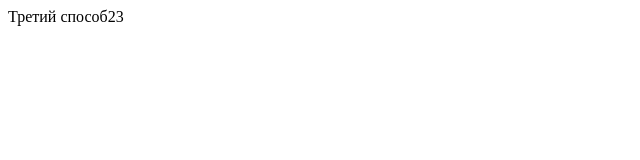
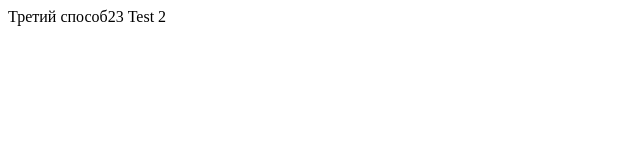
Before and after one commit to dimbayyyy/method3, a plain HTML site: page index.html in a window 1280 px wide. Shown: the full height of the page, 0-640 px from the left. Drawn offline with Linux system fonts and the light colour scheme.

Commit message:
Commit 2

```diff
--- a/index.html
+++ b/index.html
@@ -7,5 +7,6 @@
 </head>
 <body>
     Третий способ23
+    Test 2
 </body>
 </html>
```
